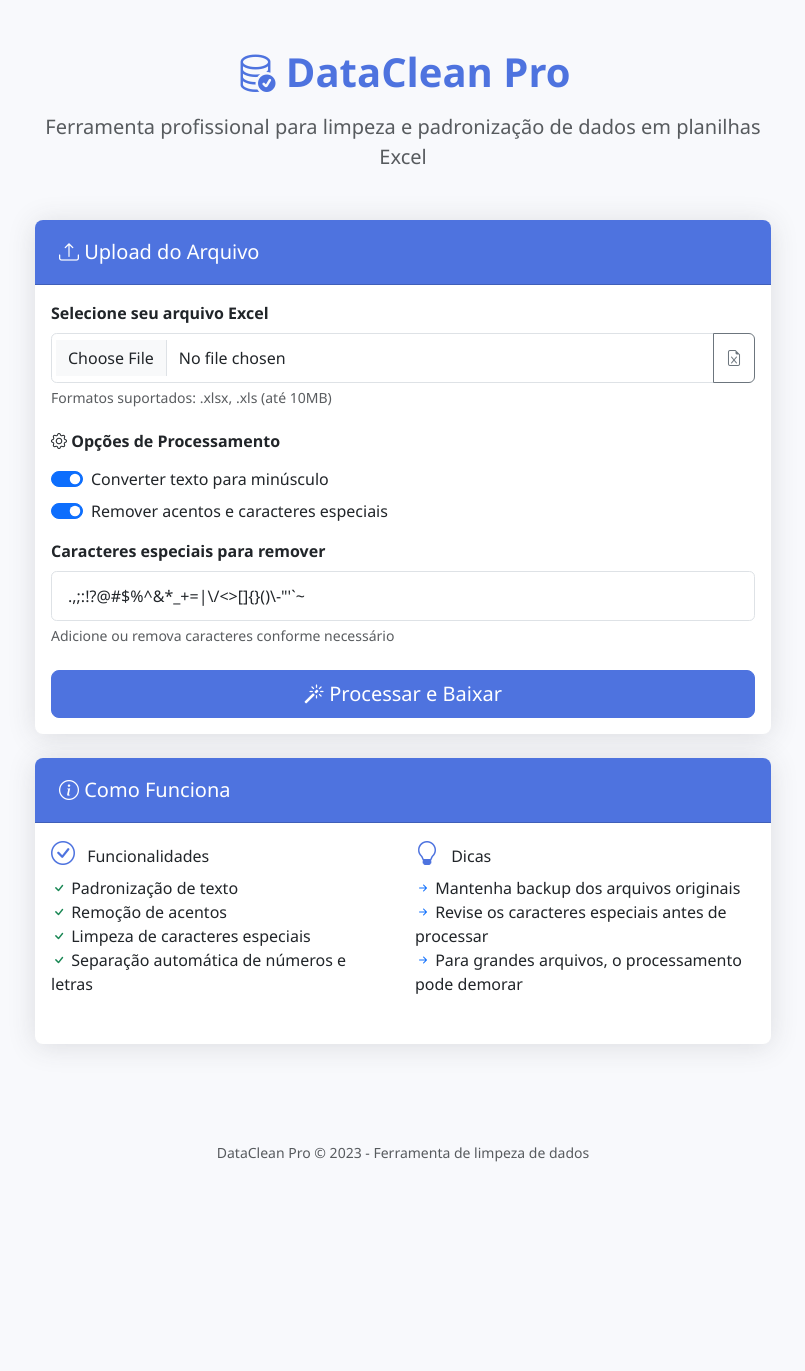
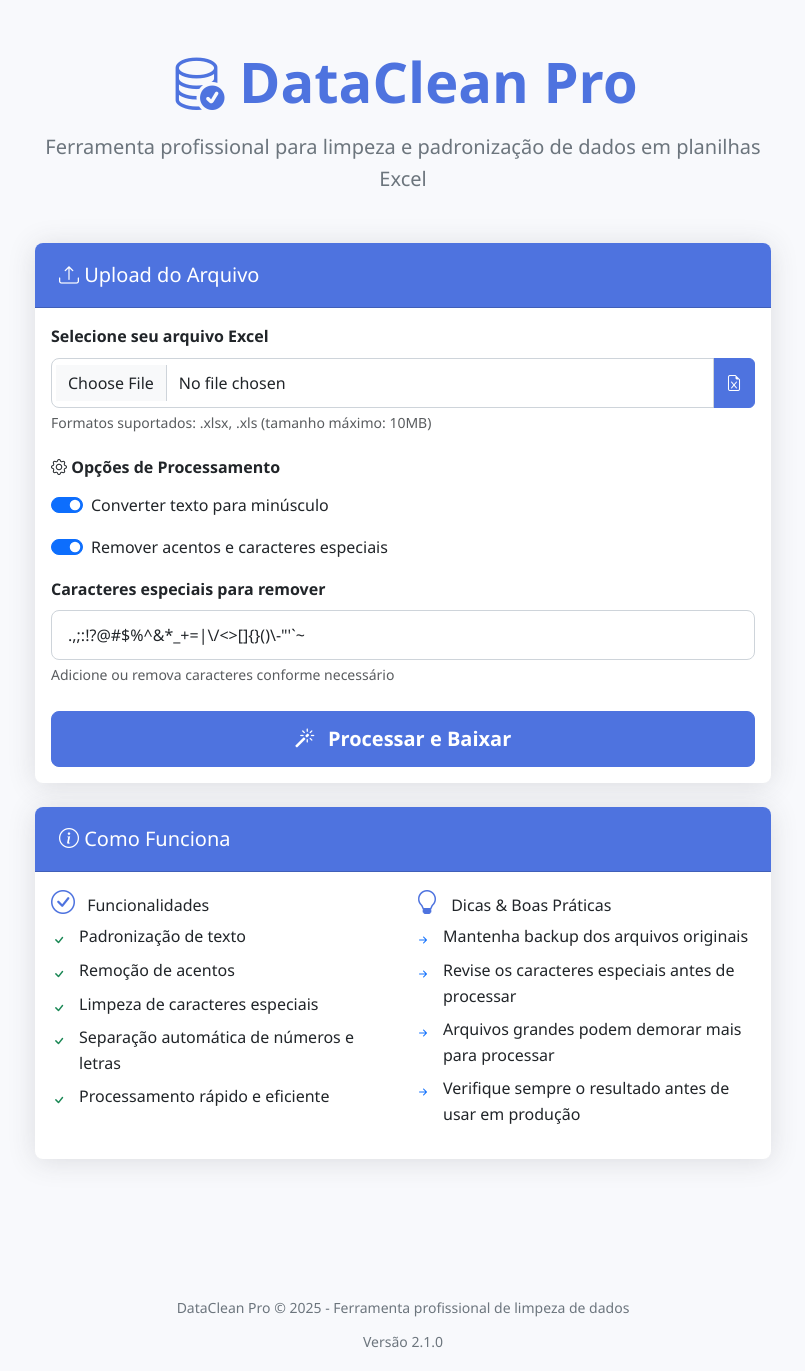
Before and after one commit to Douglasprojetospro/limpador-web, a Flask app: page / in a window 1280 px wide. Shown: the whole page, without its empty margins (237-1042 px from the left). Before the commit the page ends 1162 px from the top, so only its background shows below. Run offline with Flask 3, Linux system fonts and the light colour scheme; parts of the project's set-up code (start-up, migrations or seed data) failed here and were passed over; some libraries are stand-ins or nearby versions.

Commit message:
Update index.html

```diff
--- a/templates/index.html
+++ b/templates/index.html
@@ -1,94 +1,176 @@
 <!DOCTYPE html>
-<html lang="pt-br">
+<html lang="pt-BR">
 <head>
     <meta charset="UTF-8">
     <meta name="viewport" content="width=device-width, initial-scale=1.0">
+    <meta name="description" content="Ferramenta profissional para limpeza e padronização de dados em planilhas Excel">
     <title>DataClean Pro | Ferramenta de Limpeza de Dados</title>
+
+    <!-- Preload de recursos críticos -->
+    <link rel="preload" href="https://cdn.jsdelivr.net/npm/bootstrap@5.3.0/dist/css/bootstrap.min.css" as="style">
+    <link rel="preload" href="https://cdn.jsdelivr.net/npm/bootstrap-icons@1.10.0/font/bootstrap-icons.css" as="style">
+    <link rel="preload" href="https://cdn.jsdelivr.net/npm/bootstrap@5.3.0/dist/js/bootstrap.bundle.min.js" as="script">
+
+    <!-- CSS -->
     <link rel="stylesheet" href="https://cdn.jsdelivr.net/npm/bootstrap@5.3.0/dist/css/bootstrap.min.css">
     <link rel="stylesheet" href="https://cdn.jsdelivr.net/npm/bootstrap-icons@1.10.0/font/bootstrap-icons.css">
+
     <style>
         :root {
             --primary-color: #4e73df;
+            --primary-dark: #2e59d9;
             --secondary-color: #f8f9fc;
-            --accent-color: #2e59d9;
+            --text-color: #2d3748;
+            --text-muted: #6c757d;
+            --success-color: #28a745;
+            --danger-color: #dc3545;
+            --border-radius: 0.5rem;
+            --box-shadow: 0 0.15rem 1.75rem 0 rgba(58, 59, 69, 0.15);
+            --transition: all 0.3s ease;
         }
+
         body {
             background-color: var(--secondary-color);
-            font-family: 'Segoe UI', Tahoma, Geneva, Verdana, sans-serif;
+            font-family: 'Segoe UI', system-ui, -apple-system, sans-serif;
+            color: var(--text-color);
+            line-height: 1.6;
         }
+
         .card {
-            border-radius: 0.5rem;
-            box-shadow: 0 0.15rem 1.75rem 0 rgba(58, 59, 69, 0.15);
+            border-radius: var(--border-radius);
+            box-shadow: var(--box-shadow);
             border: none;
+            transition: var(--transition);
+            margin-bottom: 1.5rem;
         }
+
+        .card:hover {
+            transform: translateY(-5px);
+            box-shadow: 0 0.5rem 2rem rgba(58, 59, 69, 0.2);
+        }
+
         .card-header {
             background-color: var(--primary-color);
             color: white;
-            border-radius: 0.5rem 0.5rem 0 0 !important;
+            border-radius: var(--border-radius) var(--border-radius) 0 0 !important;
             padding: 1.25rem 1.5rem;
         }
+
         .btn-primary {
             background-color: var(--primary-color);
             border-color: var(--primary-color);
+            padding: 0.75rem 1.5rem;
+            font-weight: 600;
+            transition: var(--transition);
         }
-        .btn-primary:hover {
-            background-color: var(--accent-color);
-            border-color: var(--accent-color);
+
+        .btn-primary:hover, .btn-primary:focus {
+            background-color: var(--primary-dark);
+            border-color: var(--primary-dark);
+            transform: translateY(-2px);
         }
+
         .form-control, .form-select {
-            border-radius: 0.35rem;
+            border-radius: var(--border-radius);
             padding: 0.75rem 1rem;
+            border: 1px solid #ced4da;
+            transition: var(--transition);
         }
+
+        .form-control:focus {
+            border-color: var(--primary-color);
+            box-shadow: 0 0 0 0.25rem rgba(78, 115, 223, 0.25);
+        }
+
         .feature-icon {
             font-size: 1.5rem;
             margin-right: 0.5rem;
             color: var(--primary-color);
         }
+
         .logo {
-            font-weight: 600;
+            font-weight: 700;
             color: var(--primary-color);
+            margin-bottom: 0.5rem;
+        }
+
+        .text-muted {
+            color: var(--text-muted) !important;
+        }
+
+        .list-features li {
+            margin-bottom: 0.5rem;
+            position: relative;
+            padding-left: 1.75rem;
+        }
+
+        .list-features i {
+            position: absolute;
+            left: 0;
+            top: 0.25rem;
+        }
+
+        .input-group-text {
+            background-color: var(--primary-color);
+            color: white;
+            border-color: var(--primary-color);
+        }
+
+        footer {
+            margin-top: 3rem;
+            padding: 1rem 0;
+            color: var(--text-muted);
+        }
+
+        @media (max-width: 768px) {
+            .card {
+                margin-bottom: 1rem;
+            }
+
+            .btn-primary {
+                width: 100%;
+            }
         }
     </style>
 </head>
 <body>
-    <div class="container py-5">
+    <div class="container py-4 py-lg-5">
         <div class="row justify-content-center">
-            <div class="col-lg-8">
-                <div class="text-center mb-5">
-                    <h1 class="logo mb-3">
-                        <i class="bi bi-database-check"></i> DataClean Pro
+            <div class="col-lg-10 col-xl-8">
+                <header class="text-center mb-4 mb-lg-5">
+                    <h1 class="logo display-4 mb-3">
+                        <i class="bi bi-database-check" aria-hidden="true"></i> DataClean Pro
                     </h1>
                     <p class="lead text-muted">Ferramenta profissional para limpeza e padronização de dados em planilhas Excel</p>
-                </div>
+                </header>
 
-                <div class="card mb-4">
+                <main>
+                    <article class="card mb-4">
                         <div class="card-header">
-                        <h5 class="mb-0"><i class="bi bi-upload"></i> Upload do Arquivo</h5>
+                            <h2 class="h5 mb-0"><i class="bi bi-upload" aria-hidden="true"></i> Upload do Arquivo</h2>
                         </div>
                         <div class="card-body">
                             {% if erro %}
-                            <div class="alert alert-danger d-flex align-items-center">
-                                <i class="bi bi-exclamation-triangle-fill me-2"></i>
+                                <div class="alert alert-danger d-flex align-items-center" role="alert">
+                                    <i class="bi bi-exclamation-triangle-fill me-2" aria-hidden="true"></i>
                                     <div>{{ erro }}</div>
                                 </div>
                             {% endif %}
 
-                        <form method="post" enctype="multipart/form-data">
+                            <form method="post" enctype="multipart/form-data" id="uploadForm">
                                 <div class="mb-4">
-                                <label class="form-label fw-bold">Selecione seu arquivo Excel</label>
+                                    <label for="fileInput" class="form-label fw-bold">Selecione seu arquivo Excel</label>
                                     <div class="input-group">
-                                    <input type="file" name="file" class="form-control" required accept=".xlsx, .xls">
-                                    <button class="btn btn-outline-secondary" type="button">
-                                        <i class="bi bi-file-earmark-excel"></i>
-                                    </button>
+                                        <input type="file" name="file" id="fileInput" class="form-control" required accept=".xlsx, .xls" aria-describedby="fileHelp">
+                                        <span class="input-group-text"><i class="bi bi-file-earmark-excel" aria-hidden="true"></i></span>
                                     </div>
-                                <div class="form-text">Formatos suportados: .xlsx, .xls (até 10MB)</div>
+                                    <div id="fileHelp" class="form-text">Formatos suportados: .xlsx, .xls (tamanho máximo: 10MB)</div>
                                 </div>
 
-                            <div class="mb-4">
-                                <h6 class="fw-bold mb-3"><i class="bi bi-gear"></i> Opções de Processamento</h6>
+                                <section class="mb-4">
+                                    <h3 class="h6 fw-bold mb-3"><i class="bi bi-gear" aria-hidden="true"></i> Opções de Processamento</h3>
 
-                                <div class="form-check form-switch mb-2">
+                                    <div class="form-check form-switch mb-3">
                                         <input class="form-check-input" type="checkbox" name="minusculo" id="minusculo" checked>
                                         <label class="form-check-label" for="minusculo">Converter texto para minúsculo</label>
                                     </div>
@@ -99,55 +181,77 @@
                                     </div>
 
                                     <div class="mb-3">
-                                    <label class="form-label fw-bold">Caracteres especiais para remover</label>
-                                    <input type="text" name="caracteres" class="form-control" value="{{ caracteres_padrao }}">
-                                    <div class="form-text">Adicione ou remova caracteres conforme necessário</div>
+                                        <label for="caracteresInput" class="form-label fw-bold">Caracteres especiais para remover</label>
+                                        <input type="text" name="caracteres" id="caracteresInput" class="form-control" value="{{ caracteres_padrao }}" aria-describedby="charsHelp">
+                                        <div id="charsHelp" class="form-text">Adicione ou remova caracteres conforme necessário</div>
                                     </div>
-                            </div>
+                                </section>
 
                                 <div class="d-grid">
                                     <button type="submit" class="btn btn-primary btn-lg">
-                                    <i class="bi bi-magic"></i> Processar e Baixar
+                                        <i class="bi bi-magic me-2" aria-hidden="true"></i> Processar e Baixar
                                     </button>
                                 </div>
                             </form>
                         </div>
-                </div>
+                    </article>
 
-                <div class="card">
+                    <article class="card">
                         <div class="card-header">
-                        <h5 class="mb-0"><i class="bi bi-info-circle"></i> Como Funciona</h5>
+                            <h2 class="h5 mb-0"><i class="bi bi-info-circle" aria-hidden="true"></i> Como Funciona</h2>
                         </div>
                         <div class="card-body">
                             <div class="row">
-                            <div class="col-md-6 mb-3">
-                                <h6><i class="bi bi-check-circle feature-icon"></i> Funcionalidades</h6>
-                                <ul class="list-unstyled">
-                                    <li><i class="bi bi-check text-success"></i> Padronização de texto</li>
-                                    <li><i class="bi bi-check text-success"></i> Remoção de acentos</li>
-                                    <li><i class="bi bi-check text-success"></i> Limpeza de caracteres especiais</li>
-                                    <li><i class="bi bi-check text-success"></i> Separação automática de números e letras</li>
+                                <section class="col-md-6 mb-3 mb-md-0">
+                                    <h3 class="h6"><i class="bi bi-check-circle feature-icon" aria-hidden="true"></i> Funcionalidades</h3>
+                                    <ul class="list-unstyled list-features">
+                                        <li><i class="bi bi-check text-success" aria-hidden="true"></i> Padronização de texto</li>
+                                        <li><i class="bi bi-check text-success" aria-hidden="true"></i> Remoção de acentos</li>
+                                        <li><i class="bi bi-check text-success" aria-hidden="true"></i> Limpeza de caracteres especiais</li>
+                                        <li><i class="bi bi-check text-success" aria-hidden="true"></i> Separação automática de números e letras</li>
+                                        <li><i class="bi bi-check text-success" aria-hidden="true"></i> Processamento rápido e eficiente</li>
                                     </ul>
-                            </div>
-                            <div class="col-md-6">
-                                <h6><i class="bi bi-lightbulb feature-icon"></i> Dicas</h6>
-                                <ul class="list-unstyled">
-                                    <li><i class="bi bi-arrow-right-short text-primary"></i> Mantenha backup dos arquivos originais</li>
-                                    <li><i class="bi bi-arrow-right-short text-primary"></i> Revise os caracteres especiais antes de processar</li>
-                                    <li><i class="bi bi-arrow-right-short text-primary"></i> Para grandes arquivos, o processamento pode demorar</li>
+                                </section>
+                                <section class="col-md-6">
+                                    <h3 class="h6"><i class="bi bi-lightbulb feature-icon" aria-hidden="true"></i> Dicas &amp; Boas Práticas</h3>
+                                    <ul class="list-unstyled list-features">
+                                        <li><i class="bi bi-arrow-right-short text-primary" aria-hidden="true"></i> Mantenha backup dos arquivos originais</li>
+                                        <li><i class="bi bi-arrow-right-short text-primary" aria-hidden="true"></i> Revise os caracteres especiais antes de processar</li>
+                                        <li><i class="bi bi-arrow-right-short text-primary" aria-hidden="true"></i> Arquivos grandes podem demorar mais para processar</li>
+                                        <li><i class="bi bi-arrow-right-short text-primary" aria-hidden="true"></i> Verifique sempre o resultado antes de usar em produção</li>
                                     </ul>
+                                </section>
                             </div>
                         </div>
-                    </div>
-                </div>
+                    </article>
+                </main>
             </div>
         </div>
     </div>
 
-    <footer class="text-center text-muted mt-5 mb-3">
-        <small>DataClean Pro &copy; 2023 - Ferramenta de limpeza de dados</small>
+    <footer class="text-center text-muted">
+        <div class="container">
+            <small>DataClean Pro &copy; <span id="currentYear"></span> - Ferramenta profissional de limpeza de dados</small>
+            <p class="mt-2 mb-0"><small>Versão 2.1.0</small></p>
+        </div>
     </footer>
 
+    <!-- Scripts -->
     <script src="https://cdn.jsdelivr.net/npm/bootstrap@5.3.0/dist/js/bootstrap.bundle.min.js"></script>
+    <script>
+        // Atualiza o ano no footer
+        document.getElementById('currentYear').textContent = new Date().getFullYear();
+
+        // Validação do formulário
+        document.getElementById('uploadForm').addEventListener('submit', function(e) {
+            const fileInput = document.getElementById('fileInput');
+            const maxSize = 10 * 1024 * 1024; // 10MB
+
+            if (fileInput.files.length > 0 && fileInput.files[0].size > maxSize) {
+                e.preventDefault();
+                alert('O arquivo é muito grande. O tamanho máximo permitido é 10MB.');
+            }
+        });
+    </script>
 </body>
 </html>
```
Lines whose indentation alone changed are shown as unchanged.
